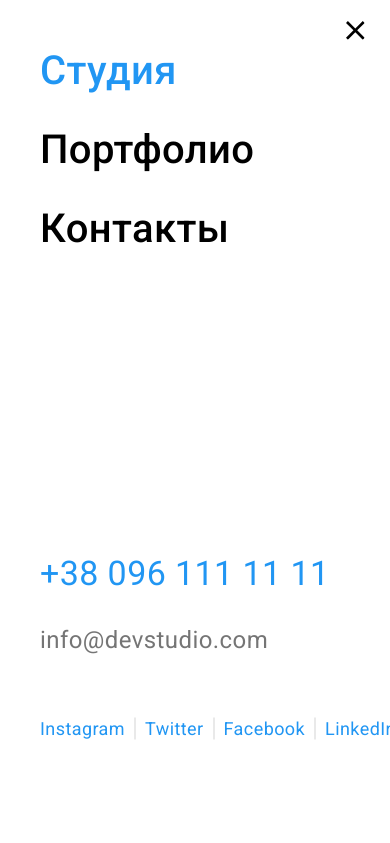
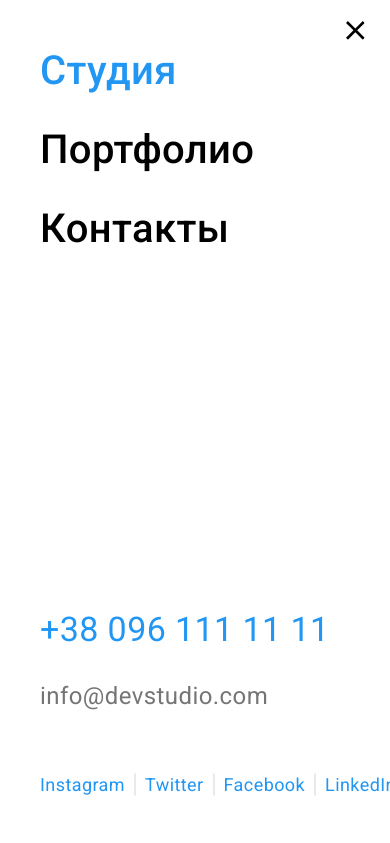
Before and after one commit to OlgaOnoshko/goit-markup-hw-08, a plain HTML site: page index.html in a window 390 px wide. Both pictures are taken after a click on the button 353 px from the left and 29 px from the top of the page. Shown: the top 843 px of the page. Drawn offline with nearby package versions, Linux system fonts and the light colour scheme.

Commit message:
меню

```diff
--- a/index.html
+++ b/index.html
@@ -28,19 +28,23 @@
                 </svg>
             </button>
 
-            <div class="mobile-menu" data-menu>
-             <div class="container menu-container">
+            <!-- мобільне меню -->
+            <div class="mobile-menu menu-container" data-menu>
                 <button type="button" class="menu-close-button" data-menu-close>
                     <svg width="18.67" height="18.67" aria-label="Переключатель мобильного меню">
                         <use class="icon-cross" href="./images/svg/icons.svg#icon-cross"></use>
                     </svg>
                 </button>
 
+            <nav>
             <ul class="nav-list">
                   <li class="nav-list__item"><a href="./index.html" class="nav-list__link nav-list__link--current">Студия</a></li>
                   <li class="nav-list__item"><a href="./portfolio.html" class="nav-list__link">Портфолио</a></li>
                   <li class="nav-list__item"><a href="" class="nav-list__link">Контакты</a></li>
             </ul>
+            </nav>
+
+            <div class="">
             <ul class="nav-contacts">
                   <li class="nav-contacts__phone">
                     <a href="+380961111111" class="phone-link">+38 096 111 11 11</a>
--- a/sass/components/_header-nav.scss
+++ b/sass/components/_header-nav.scss
@@ -64,9 +64,6 @@
 }
 
 // навігація меню для мобілки
-.nav-list {
-  margin-bottom: 302px;
-}
 
 .nav-list__item {
   &:not(:last-child) {
--- a/sass/layout/_gallery.scss
+++ b/sass/layout/_gallery.scss
@@ -59,12 +59,15 @@
   }
 }
 .gallery__item {
+  display: flex;
   max-width: 450px;
+
   @media screen and (max-width: 767px) {
     &:not(:last-child) {
       margin-bottom: 30px;
     }
   }
+
   @media screen and (min-width: 768px) {
     width: calc((100% - 60px) / 2);
     margin: 15px;
@@ -96,7 +99,6 @@
 .gallery__link {
   display: flex;
   flex-direction: column;
-  flex-grow: 1;
   text-decoration: none;
   margin-top: 0;
   margin-bottom: 0;
--- a/sass/layout/_header.scss
+++ b/sass/layout/_header.scss
@@ -6,20 +6,18 @@
   background-color: var(--main-background-hero-adress-color);
 }
 
-.menu-container {
-  position: relative;
-  padding-left: 40px;
-  padding-top: 48px;
-  padding-bottom: 48px;
-}
-
 .mobile-menu {
   position: fixed;
   z-index: 100;
   top: 0;
   left: 0;
+  display: flex;
   width: 100vw;
   height: 100vh;
+  flex-direction: column;
+  justify-content: space-between;
+  padding: 48px 40px;
+
   background-color: var(--main-background-hero-adress-color);
   box-shadow: 0px 4px 8px rgba(0, 0, 0, 0.04), 0px 2px 4px rgba(0, 0, 0, 0.08),
     0px 1px 3px rgba(0, 0, 0, 0.16);
```
Also changed, not shown: css/main.css, css/main.min.css, 2 other files. Lines whose indentation alone changed are shown as unchanged.
